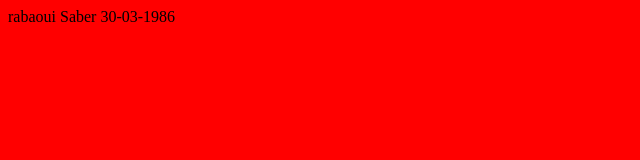
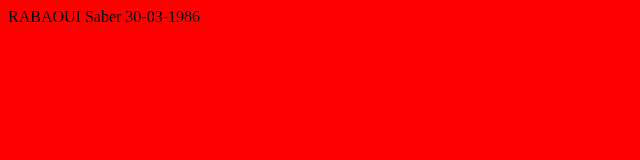
Before and after one commit to RabaouiSaber/RepositoryTest1, a plain HTML site: page index.html in a window 1280 px wide. Shown: the full height of the page, 0-640 px from the left. Drawn offline with Linux system fonts and the light colour scheme.

Commit message:
Nom en majuscule

```diff
--- a/index.html
+++ b/index.html
@@ -8,7 +8,7 @@
 <body>
 
 
-rabaoui Saber
+RABAOUI Saber
 
 30-03-1986
 
```
